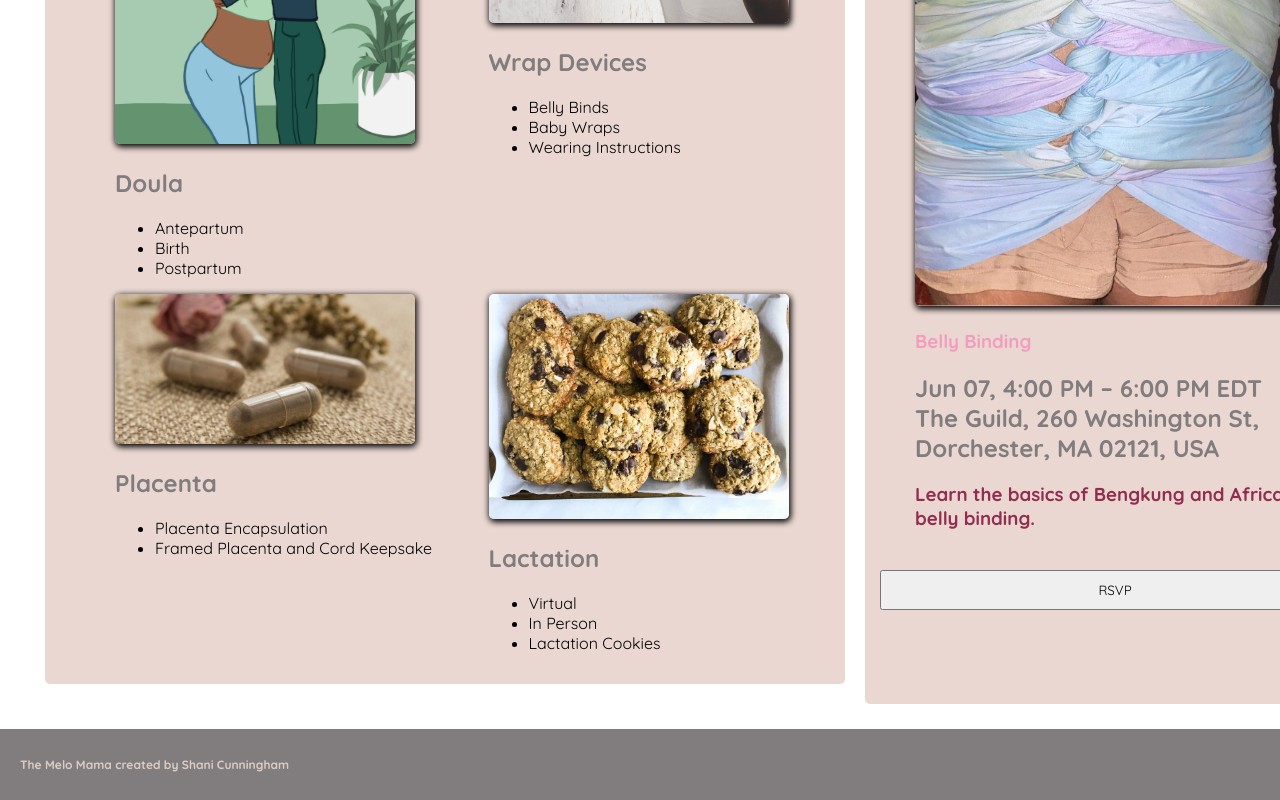
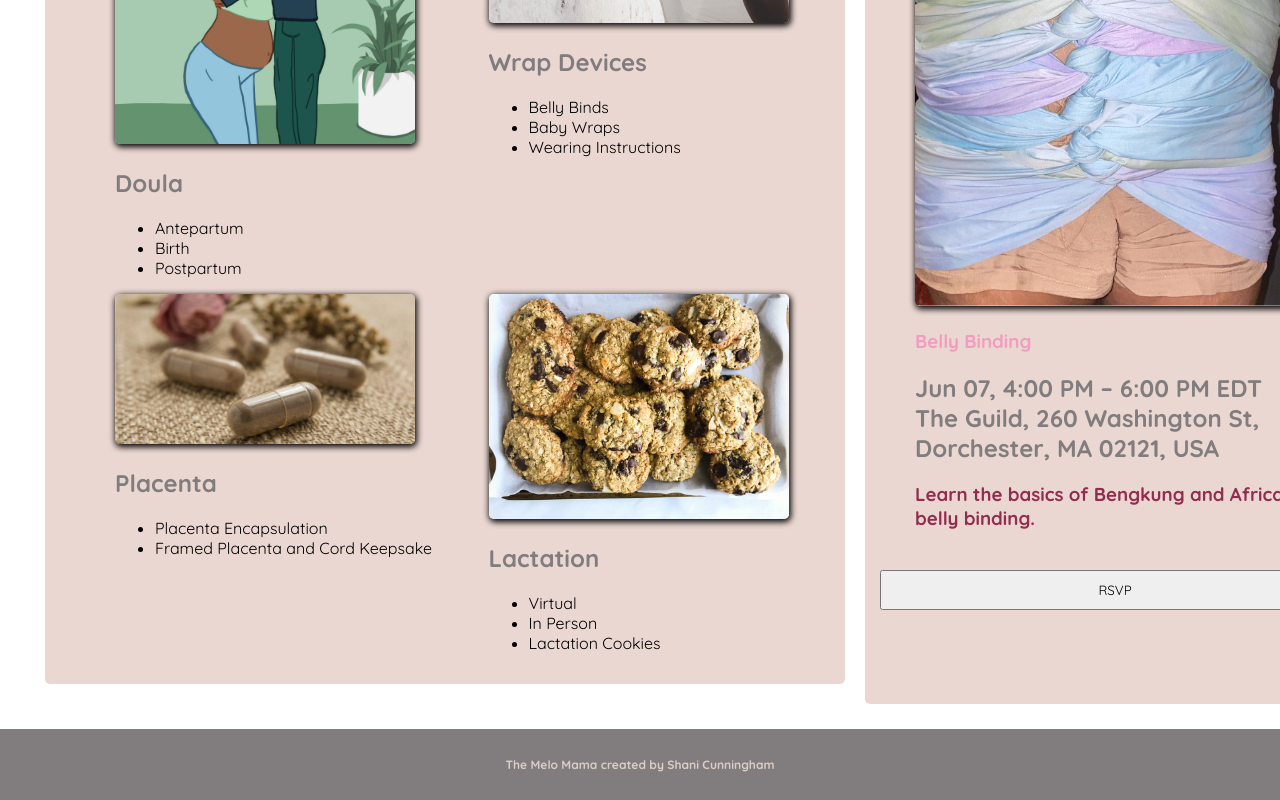
Before and after one commit to shanicunn/the-melo-mama, a React (Create React App) app in the folder frontend/melo-mamas/: page / in a window 1280 px wide. Shown: the part 1564-2364 px from the top of the page. Built offline with nearby package versions, Linux system fonts and the light colour scheme.

Commit message:
Centered footer text

```diff
--- a/frontend/melo-mamas/src/App.css
+++ b/frontend/melo-mamas/src/App.css
@@ -58,6 +58,8 @@ img {
   .footer {
     background-color: #817C7D;
     display: flex;
+    justify-content: center;
+    align-content: center;
   }
   .footer h1 {
     padding: 20px;
```
